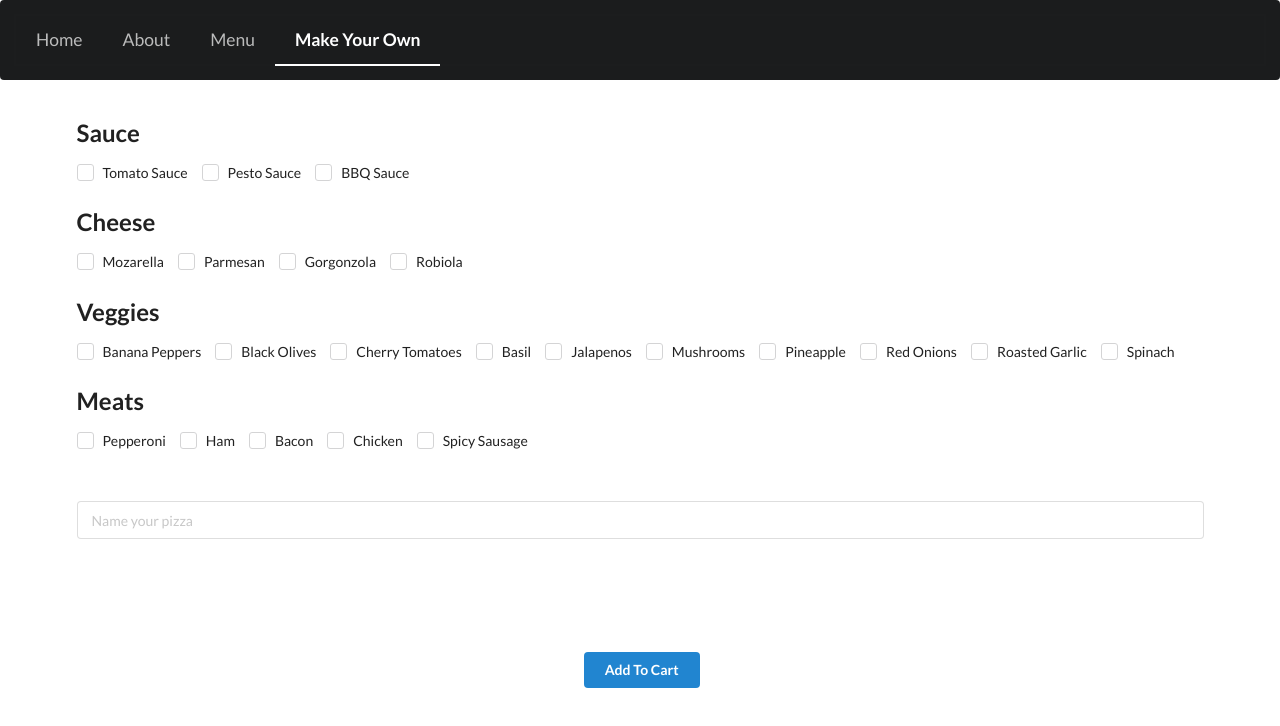
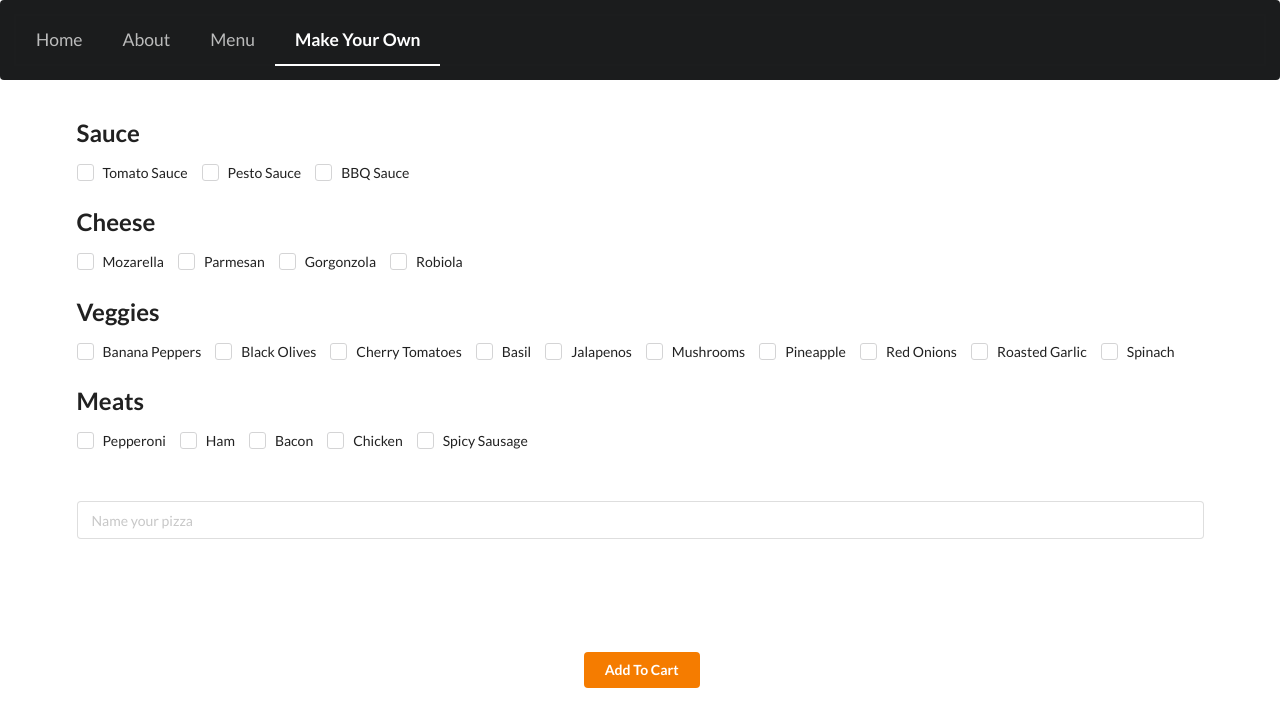
Before and after one commit to Rsja12/react-pizza-client, a React (Create React App) app: page /pizzas/new in a window 1280 px wide. Shown: the top 726 px of the page. Built offline with nearby package versions, Linux system fonts and the light colour scheme.

Commit message:
update styles

```diff
--- a/src/components/Form.js
+++ b/src/components/Form.js
@@ -300,7 +300,7 @@ export class Form extends Component {
                 </div>
 
                 <div>
-                    <button className="ui blue button" type="submit">Add To Cart</button>
+                    <button style={{ backgroundColor: '#F57C00', color: 'white' }} className="ui button" type="submit">Add To Cart</button>
                 </div>
 
             </form>
--- a/src/components/PizzaItem.css
+++ b/src/components/PizzaItem.css
@@ -6,10 +6,6 @@
 .ui.segment {
     border: none !important;
     box-shadow: none !important;
-}
-
-.ui.segment:hover {
-    color: #F57C00;
 }
 
 .header {
@@ -24,5 +20,5 @@
 
     padding: 0.5%;
 
-    border-radius: 4px;
+    border-radius: 6px;
 }
```
